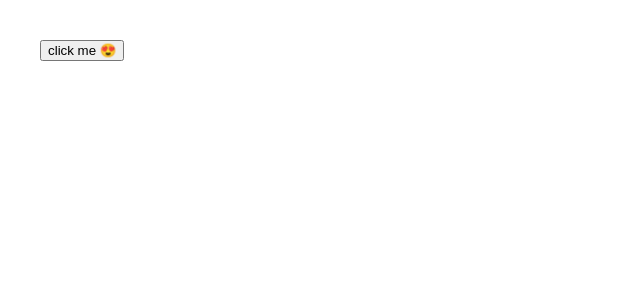
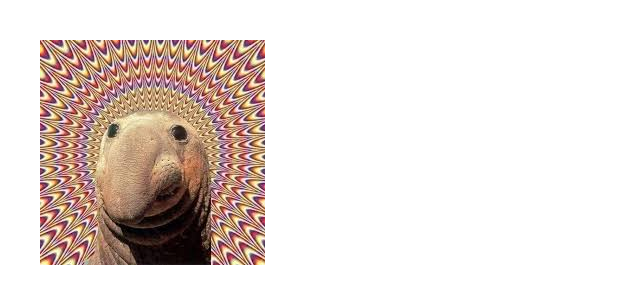
Before and after one commit to payamtajdivand/React-playing-ground, a React (Vite) app: page / in a window 1280 px wide. Shown: the top 304 px of the page, without its empty margins (0-640 px from the left). Built offline with nearby package versions, Linux system fonts and the light colour scheme.

Commit message:
event handler for invis image

```diff
--- a/src/App.jsx
+++ b/src/App.jsx
@@ -1,8 +1,9 @@
 import "./App.css";
 import Button from "./Button.jsx";
+import ProfileImage from "./ProfileImage.jsx";
 
 function App() {
-  return <Button />;
+  return <ProfileImage />;
 }
 
 export default App;
--- /dev/null
+++ b/src/ProfileImage.jsx
@@ -0,0 +1,7 @@
+function ProfileImage() {
+  const clickHandler = (e) => (e.target.style.display = "none");
+  const imageLocation = "./src/assets/profilePic.jpeg";
+  return <img onClick={(e) => clickHandler(e)} src={imageLocation}></img>;
+}
+
+export default ProfileImage;
```
